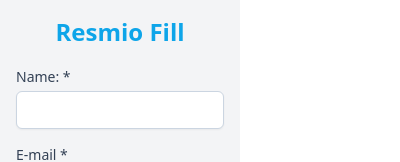
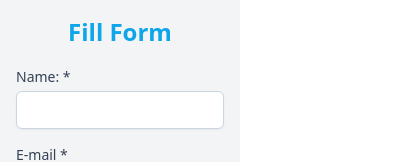
Before and after one commit to alpaca0984/resmio-fillout-form, a browser extension: page src/popup/popup.html in a window 400 px wide. Shown: the top 162 px of the page. Drawn offline with Linux system fonts and the light colour scheme.

Commit message:
update icons

```diff
--- a/src/popup/popup.html
+++ b/src/popup/popup.html
@@ -9,7 +9,7 @@
 <body style="width: 240px; height: 360px;">
   <div class="w-full h-full bg-gray-100 grid flex-col p-4 content-between text-center">
     <h1 class="text-2xl font-bold text-sky-500">
-      Resmio Fill
+      Fill Form
     </h1>
 
     <div class="text-left">
@@ -41,7 +41,6 @@
   </div>
 </body>
 
-<!-- <script src="../content.js"></script> -->
 <script type="module" src="popup.js"></script>
 
 </html>
```
Also changed, not shown: src/images/get_started128.png (deleted), src/images/get_started16.png (deleted), src/images/get_started32.png (deleted), src/images/get_started48.png (deleted), src/images/icon-128.png (added), src/images/icon-16.png (added), src/images/icon-32.png (added), src/images/icon-64.png (added), src/manifest.json, 1 other file.
